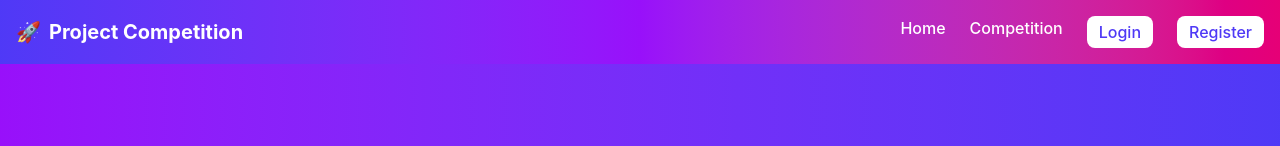
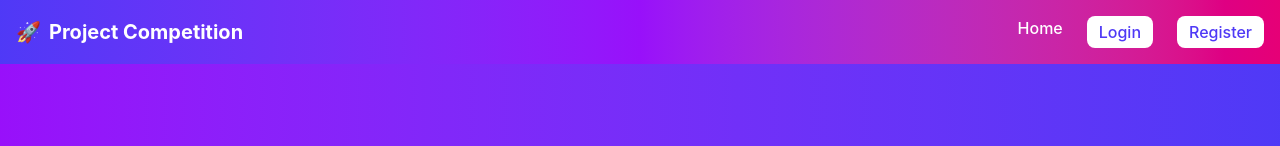
Before and after one commit to suryanshpandey61/College-Project-Competition, an Angular app: page /home in a window 1280 px wide. Shown: the top 146 px of the page. Built offline with nearby package versions, Linux system fonts and the light colour scheme; no server answers.

Commit message:
auth-gaurd-updated

```diff
--- a/src/app/components/common/navbar/navbar.html
+++ b/src/app/components/common/navbar/navbar.html
@@ -11,7 +11,9 @@
       <!-- Desktop Menu -->
       <div class="hidden md:flex space-x-6 text-white font-medium">
         <a routerLink="/" class="hover:text-yellow-300 transition">Home</a>
-        <a routerLink="/competition" class="hover:text-yellow-300 transition">Competition</a>
+        @if(loggedUserId){
+          <a routerLink="/competition" class="hover:text-yellow-300 transition">Competition</a>
+        }
         @if (!loginService.loggedUserId) {
              <a routerLink="/login" class="bg-white text-indigo-600 px-3 py-1 rounded-lg hover:bg-gray-200 transition">Login</a>
              <a routerLink="/register" class="bg-white text-indigo-600 px-3 py-1 rounded-lg hover:bg-gray-200 transition">Register</a>
--- a/src/app/components/common/navbar/navbar.ts
+++ b/src/app/components/common/navbar/navbar.ts
@@ -13,6 +13,7 @@ import { LoginService } from '../../../services/login-service';
 export class Navbar implements OnInit {
   userName:string | null = null;
   isOpen = false;
+  userId:number=0;
 
   loginService = inject(LoginService);
   router = inject(Router);
@@ -28,6 +29,7 @@ export class Navbar implements OnInit {
 
   loadUser(){
     this.userName = sessionStorage.getItem('user-name');
+    this.userId = sessionStorage
     this.loginService.loggedUserId = sessionStorage.getItem('user-id') || "";
   }
 
```
